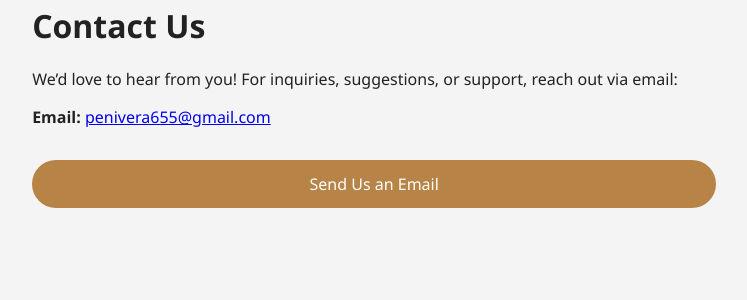
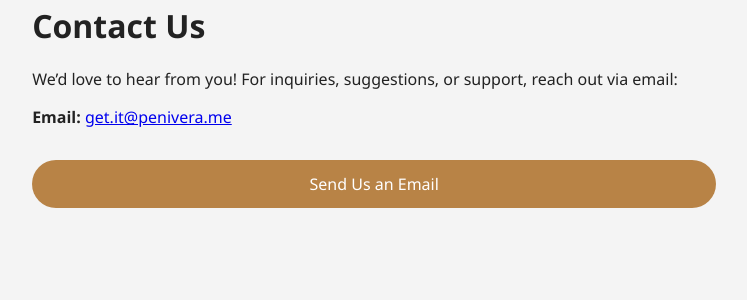
Before and after one commit to Faculty-of-Computing/Get-It, a Flask app: page /public/contact in a window 1280 px wide. Shown: the part 353-653 px from the top of the page, without its empty margins (285-1032 px from the left). Run offline with Flask 3, Linux system fonts and the light colour scheme.

Commit message:
Updated the contact us email

```diff
--- a/templates/public/contact.html
+++ b/templates/public/contact.html
@@ -10,12 +10,12 @@
   <p>
     <strong>Email:</strong>
     <a href="mailto:get.it@penivera.me?subject=Get-It%3A%20Customer%20Inquiry&body=Hello%20Get-It%20Team">
-      penivera655@gmail.com
+      get.it@penivera.me
     </a>
   </p>
 
   <p>
-    <a href="mailto:penivera655@gmail.com?subject=Get-It%3A%20Customer%20Inquiry&body=Hello%20Get-It%20Team" class="btn">
+    <a href="mailto:get.it@penivera.me?subject=Get-It%3A%20Customer%20Inquiry&body=Hello%20Get-It%20Team" class="btn">
       Send Us an Email
     </a>
   </p>
```
